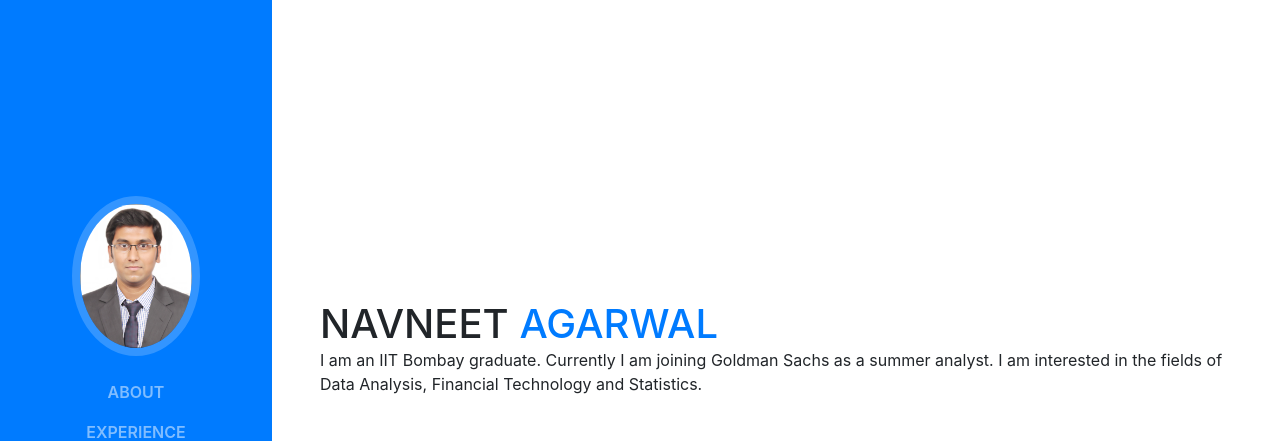
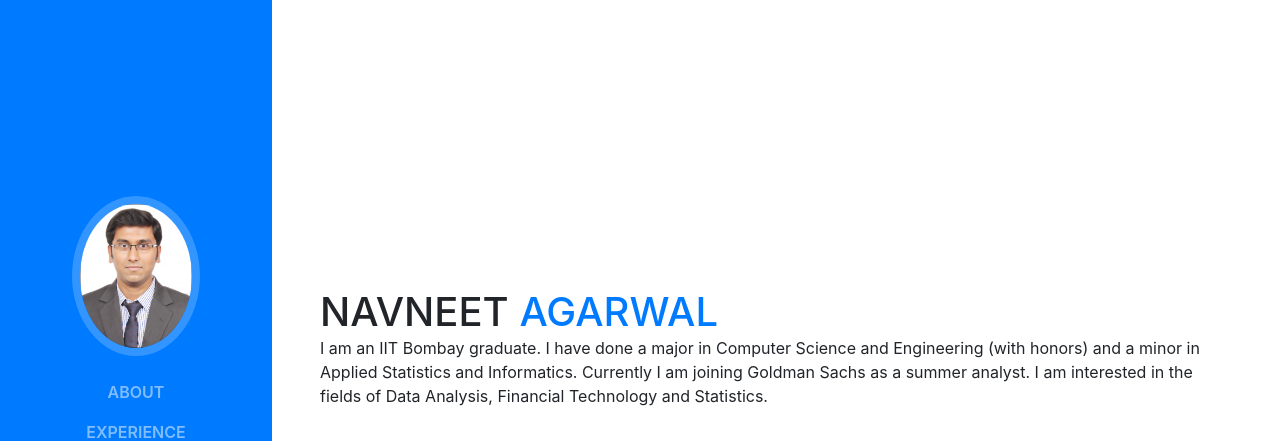
Before and after one commit to navneetagarwal/navneetagarwal.github.io, a website with bundled scripts: page index.html in a window 1280 px wide. Shown: the top 441 px of the page. Built offline with nearby package versions, Linux system fonts and the light colour scheme; a web font is replaced by a local one.

Commit message:
Minor changes

```diff
--- a/index.html
+++ b/index.html
@@ -74,7 +74,7 @@
           <h1 class="mb-0">Navneet
             <span class="text-primary">Agarwal</span>
           </h1>
-          <p class="mb-5">I am an IIT Bombay graduate. Currently I am joining Goldman Sachs as a summer analyst. I am interested in the fields of Data Analysis, Financial Technology and Statistics.</p>
+          <p class="mb-5">I am an IIT Bombay graduate. I have done a major in Computer Science and Engineering (with honors) and a minor in Applied Statistics and Informatics. Currently I am joining Goldman Sachs as a summer analyst. I am interested in the fields of Data Analysis, Financial Technology and Statistics.</p>
           <ul class="list-inline list-social-icons mb-0">
             <li class="list-inline-item">
               <a href="https://www.facebook.com/navneet.agarwal.9250" target="_blank">
```
